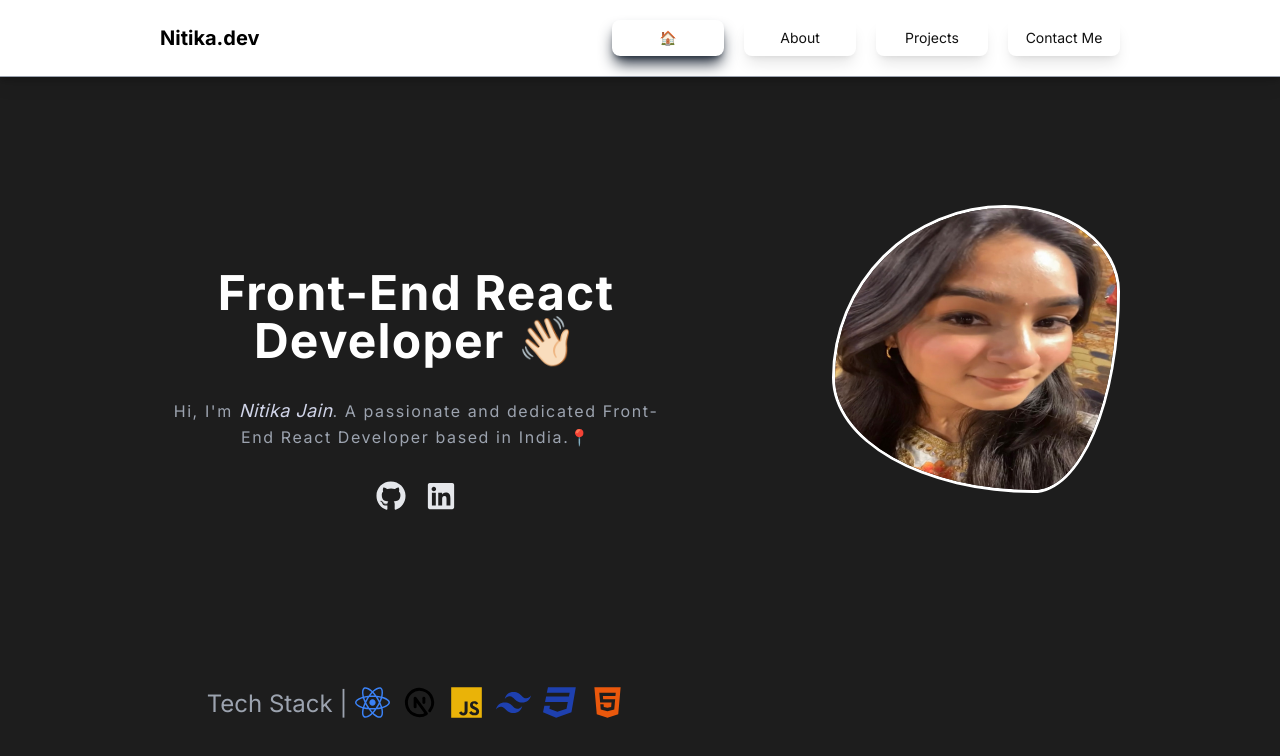
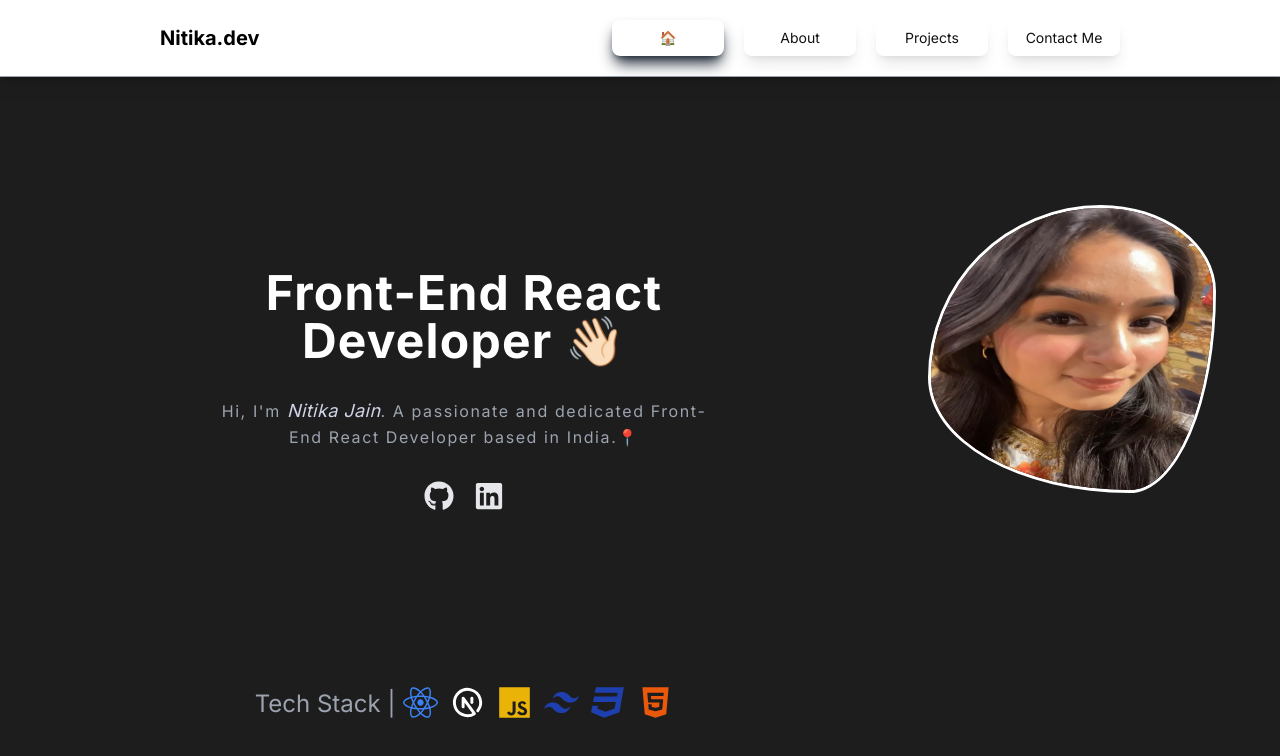
Before and after one commit to nitika-jain04/nextjs-portfolio, a Next.js app: page / in a window 1280 px wide. Shown: the top 756 px of the page. Built offline with nearby package versions, Linux system fonts and the light colour scheme.

Commit message:
landing page

```diff
--- a/components/HeroPage.jsx
+++ b/components/HeroPage.jsx
@@ -37,7 +37,7 @@ export default function HeroPage() {
           className="flex justify-center items-center mt-10 hero-img"
         />
       </div>
-      <div className="px-5 mt-5 xl:px-40 xl:mt-48 flex flex-col items-center text-center">
+      <div className="px-5 mt-5 xl:px-52 xl:mt-48 flex flex-col items-center text-center">
         <h2
           className="text-4xl md:text-5xl font-bold tracking-wide text-white leading-tight"
           data-aos="fade-up"
@@ -98,20 +98,25 @@ export default function HeroPage() {
             Tech Stack
           </h1>
           <h2 className="flex gap-3 ml-2 mt-5 xl:mt-0">
+            <div className="hover-translate">
               <FaReact
                 size={35}
-              className="text-blue-500 font-bold transition-all ease-in-out duration-200 hover:-translate-y-3"
+                className="text-blue-500 font-bold transition-all ease-in-out duration-200"
                 data-aos="fade-right"
                 data-aos-duration="1500"
                 data-aos-delay="300"
               />
+            </div>
+            <div className="hover-translate">
               <TbBrandNextjs
                 size={35}
-              className="transition-all ease-in-out duration-200 hover:-translate-y-3"
+                className="transition-all ease-in-out duration-200 hover:translate-y-3 text-white"
                 data-aos="fade-right"
                 data-aos-duration="1600"
                 data-aos-delay="400"
               />
+            </div>
+            <div className="hover-translate">
               <IoLogoJavascript
                 size={35}
                 className="text-yellow-500 transition-all ease-in-out duration-200 hover:-translate-y-3"
@@ -119,13 +124,19 @@ export default function HeroPage() {
                 data-aos-duration="1700"
                 data-aos-delay="500"
               />
+            </div>
+            <div className="hover-translate">
               <SiTailwindcss
                 size={35}
-              className="text-blue-800 transition-all ease-in-out duration-200 hover:-translate-y-3"
+                className="text-blue-800 transition-all ease-in-out duration-200
+              hover:-translate-y-3"
                 data-aos="fade-right"
                 data-aos-duration="1800"
                 data-aos-delay="600"
               />
+            </div>
+
+            <div className="hover-translate">
               <FaCss3
                 size={35}
                 className="text-blue-800 transition-all ease-in-out duration-200 hover:-translate-y-3"
@@ -133,6 +144,9 @@ export default function HeroPage() {
                 data-aos-duration="1900"
                 data-aos-delay="700"
               />
+            </div>
+
+            <div className="hover-translate">
               <FaHtml5
                 size={35}
                 className="text-orange-600 transition-all ease-in-out duration-200 hover:-translate-y-3"
@@ -140,6 +154,7 @@ export default function HeroPage() {
                 data-aos-duration="2000"
                 data-aos-delay="800"
               />
+            </div>
           </h2>
           <h2 className="mb-[116px] md:mb-[138px] lg:mb-[219px] xl:mb-[222px]"></h2>
         </div>
@@ -150,11 +165,7 @@ export default function HeroPage() {
         data-aos-duration="2000"
         className="hidden xl:inline-flex"
       >
-        <img
-          src="/photo.png"
-          alt=""
-          className="flex justify-center items-center mt-32 hero-img"
-        />
+        <img src="/photo.png" alt="image" className="flex mt-32 hero-img" />
       </div>
     </div>
   );
```
Lines whose indentation alone changed are shown as unchanged.
